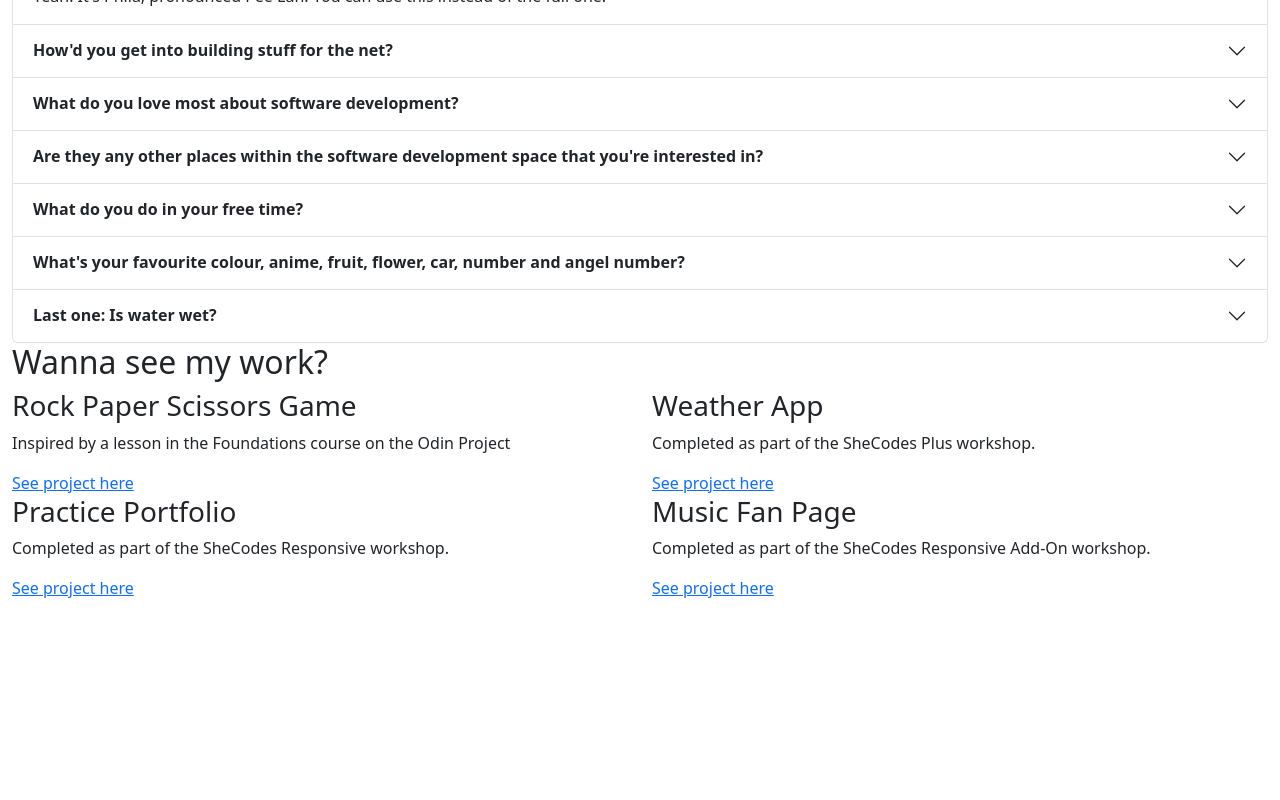
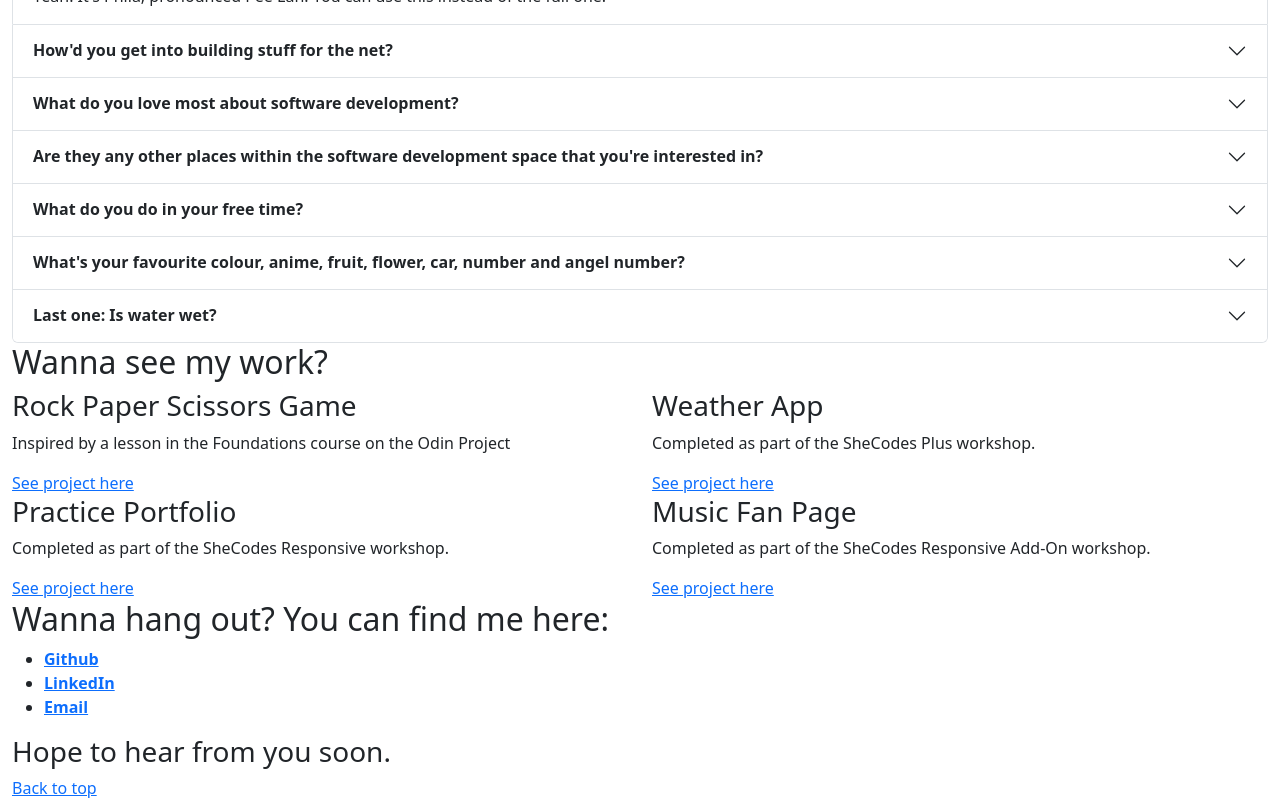
Before and after one commit to PKuzi01/portfolio-ppk, a React (Vite) app: page / in a window 1280 px wide. Shown: the part 319-1119 px from the top of the page. Before the commit the page ends 919 px from the top, so only its background shows below. Built offline with nearby package versions, Linux system fonts and the light colour scheme.

Commit message:
Added contact structure

```diff
--- a/src/App.jsx
+++ b/src/App.jsx
@@ -2,7 +2,7 @@ import React from 'react';
 import Hero from "./Hero";
 import About from "./About";
 import Portfolio from "./Portfolio";
-
+import Contact from "./Contact";
 
 function App() {
   return (
@@ -10,8 +10,8 @@ function App() {
       <Hero />
       <About />
       <Portfolio />
+      <Contact />
     </div>
-
   )
 }
 
--- /dev/null
+++ b/src/Contact.jsx
@@ -0,0 +1,20 @@
+import React from "react";
+
+function Contact() {
+    return (
+        <div className="contact">
+            <h2>Wanna hang out? You can find me here:</h2>
+            <ul>
+                <li><a href="https://github.com/PKuzi01" target="_blank"><strong>Github</strong></a></li>
+                <li><a href="https://www.linkedin.com/in/philisizwe-kuzwayo-3116541a8/" target="_blank"><strong>LinkedIn</strong></a></li>
+                <li><a href="mailto:ilaphi@outlook.com" target="_blank"><strong>Email</strong></a></li>
+            </ul>
+            <h3>Hope to hear from you soon.</h3>
+            <div class="backToTop">
+                <a href="#hero">Back to top</a>
+            </div>
+        </div>
+    )
+}
+
+export default Contact;
--- a/src/Hero.jsx
+++ b/src/Hero.jsx
@@ -3,7 +3,7 @@ import './Hero.css';
 
 function Hero() {
     return (
-        <div className="hero">
+        <div id="#hero" className="hero">
             <h2>
                 Hello.
                 <br />
```
